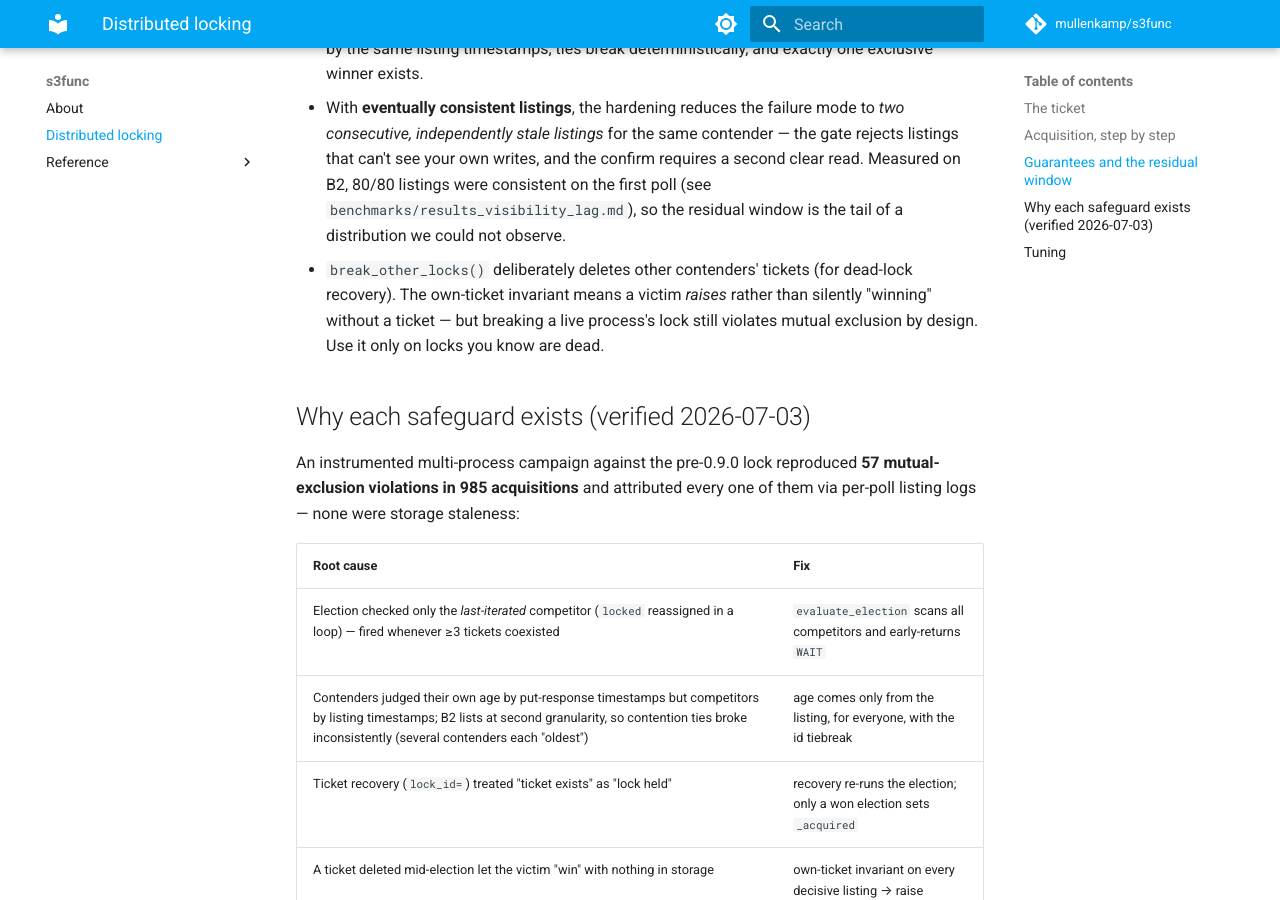
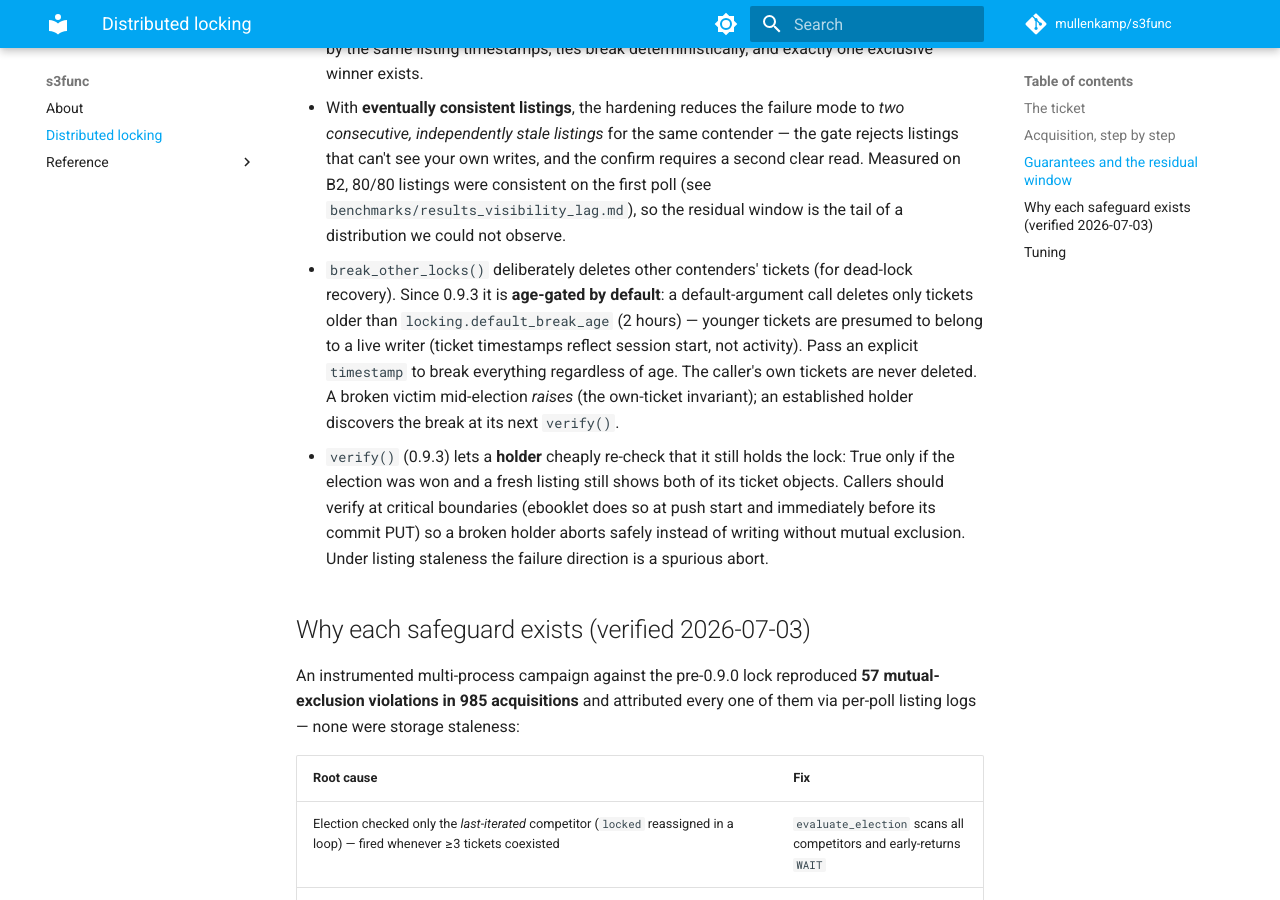
Before and after one commit to mullenkamp/s3func, an MkDocs documentation site: the page built from docs/locking.md, in a window 1280 px wide and 900 px high, scrolled down 3368 px. Built offline with MkDocs 1.6.1 and Material for MkDocs 9.7.7, drawn with Linux system fonts in a browser that asks for light colours; comment, search, counter and statistics services are not loaded.

Commit message:
updated docs

```diff
--- a/docs/locking.md
+++ b/docs/locking.md
@@ -108,10 +108,20 @@ sequenceDiagram
   were consistent on the first poll (see `benchmarks/results_visibility_lag.md`),
   so the residual window is the tail of a distribution we could not observe.
 - `break_other_locks()` deliberately deletes other contenders' tickets (for
-  dead-lock recovery). The own-ticket invariant means a victim *raises* rather
-  than silently "winning" without a ticket — but breaking a live process's
-  lock still violates mutual exclusion by design. Use it only on locks you
-  know are dead.
+  dead-lock recovery). Since 0.9.3 it is **age-gated by default**: a
+  default-argument call deletes only tickets older than
+  `locking.default_break_age` (2 hours) — younger tickets are presumed to
+  belong to a live writer (ticket timestamps reflect session start, not
+  activity). Pass an explicit `timestamp` to break everything regardless of
+  age. The caller's own tickets are never deleted. A broken victim
+  mid-election *raises* (the own-ticket invariant); an established holder
+  discovers the break at its next `verify()`.
+- `verify()` (0.9.3) lets a **holder** cheaply re-check that it still holds
+  the lock: True only if the election was won and a fresh listing still shows
+  both of its ticket objects. Callers should verify at critical boundaries
+  (ebooklet does so at push start and immediately before its commit PUT) so a
+  broken holder aborts safely instead of writing without mutual exclusion.
+  Under listing staleness the failure direction is a spurious abort.
 
 ## Why each safeguard exists (verified 2026-07-03)
 
```
Also changed, not shown: README.md (+6 -1 lines).
